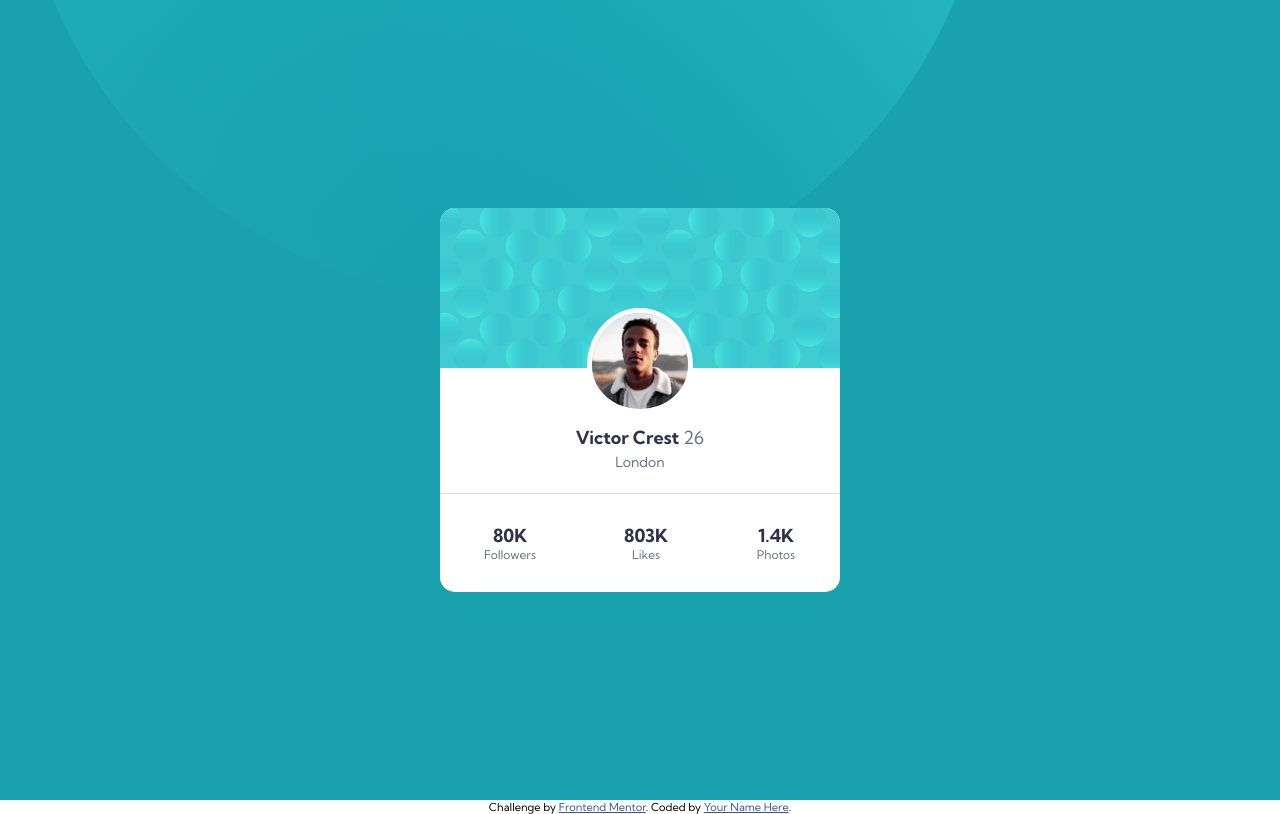
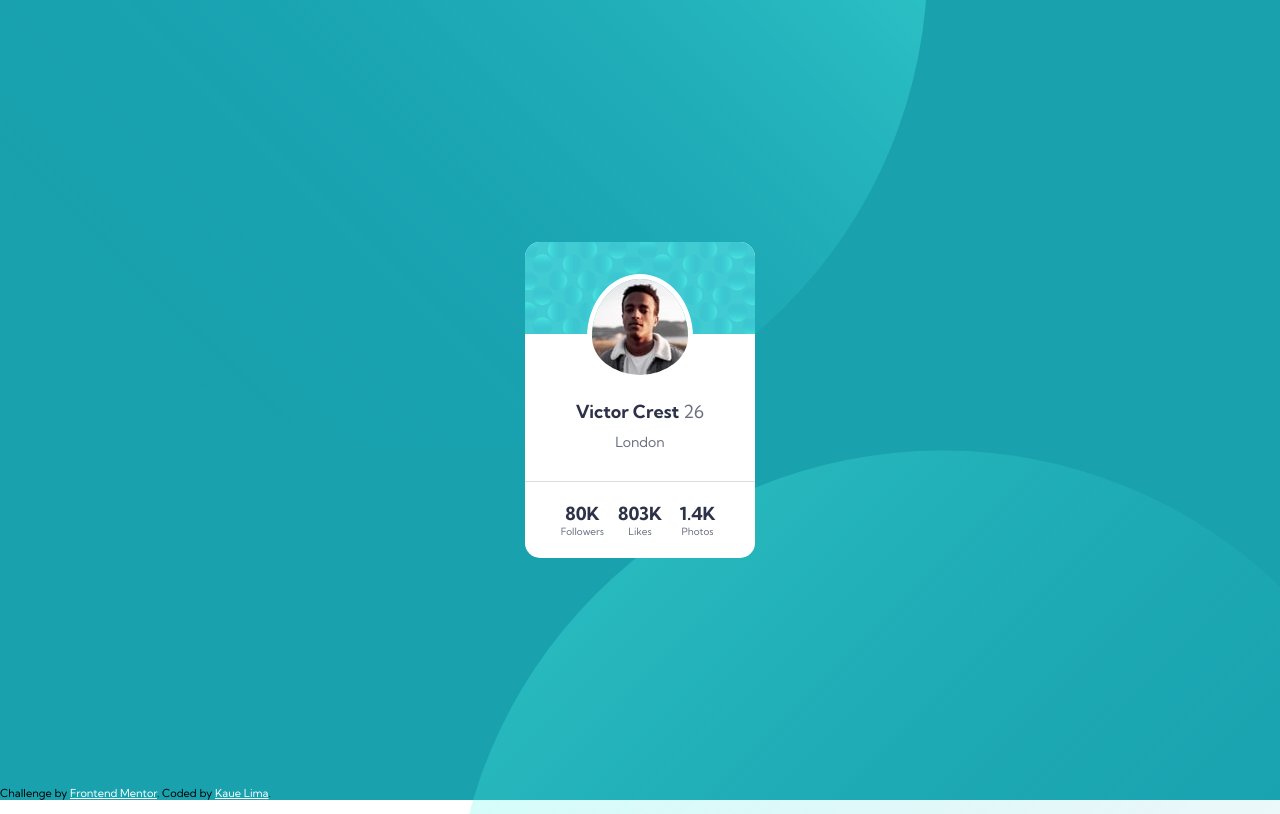
Before and after one commit to kauelima21/profile-card-component-main, a plain HTML site: page profile-card-component-main/index.html in a window 1280 px wide. Drawn offline with Linux system fonts and the light colour scheme.

Commit message:
ta dando

```diff
--- a/profile-card-component-main/assets/styles.css
+++ b/profile-card-component-main/assets/styles.css
@@ -12,16 +12,11 @@
 }
 
 .app .card {
-    width: 400px;
+    width: 18%;
     background-color: #fff;
     border-radius: 15px;
     overflow: hidden;
     z-index: 2;
-}
-
-.app .card .card_section {
-    display: flex;
-    justify-content: space-around;
 }
 
 .app .card .card_header {
@@ -42,9 +37,15 @@
 }
 
 #app_bg_top {
-    position: absolute;
-    bottom: 500px;
-    left: 15px;
+    position: fixed;
+    bottom: 350px;
+    left: -50px;
+}
+
+#app_bg_bottom {
+    position: fixed;
+    top: 450px;
+    right: -150px;
 }
 
 #card_header_bg {
@@ -55,12 +56,12 @@
     border-radius: 50%;
     border: 5px solid #fff;
     margin-top: -60px;
-    padding-bottom: 10px;
+    padding-bottom: 20px;
 }
 
 .app .card .card_header_name label, .app .card .card_header_name p {
     flex-basis: 100%;
-    padding: 2px;
+    padding-bottom: 10px;
 }
 
 .app .card .card_header_name label span {
@@ -71,14 +72,19 @@
     font-size: 14px;
 }
 
+.app .card .card_section {
+    display: flex;
+    justify-content: center;
+    padding: 20px 0px;
+}
+
 .app .card .card_section div p {
-    font-size: 12px;
+    font-size: 10px;
 }
 
 .app .card .card_section div {
-    flex-basis: 20%;
+    flex-basis: 25%;
     text-align: center;
-    padding: 30px 20px;
 }
 
 .app .card .card_section div h2, .app .card .card_header_name label {
--- a/profile-card-component-main/index.html
+++ b/profile-card-component-main/index.html
@@ -11,8 +11,8 @@
 
   <!-- Feel free to remove these styles or customise in your own stylesheet 👍 -->
   <style>
-    .attribution { font-size: 11px; text-align: center; }
-    .attribution a { color: hsl(228, 45%, 44%); }
+    .attribution { font-size: 11px; text-align: center; position: absolute; bottom: 0; }
+    .attribution a { color: #fff; }
   </style>
 </head>
 <body>
@@ -47,13 +47,13 @@
       </section>
     </article>
 
-    <img src="images/bg-pattern-bottom.svg" id="app_bg_top">
+    <img src="images/bg-pattern-bottom.svg" id="app_bg_bottom">
   </section>
 
 
   <div class="attribution">
     Challenge by <a href="https://www.frontendmentor.io?ref=challenge" target="_blank">Frontend Mentor</a>.
-    Coded by <a href="#">Your Name Here</a>.
+    Coded by <a href="https://github.com/kauelima21">Kaue Lima</a>.
   </div>
 </body>
 </html>
```
